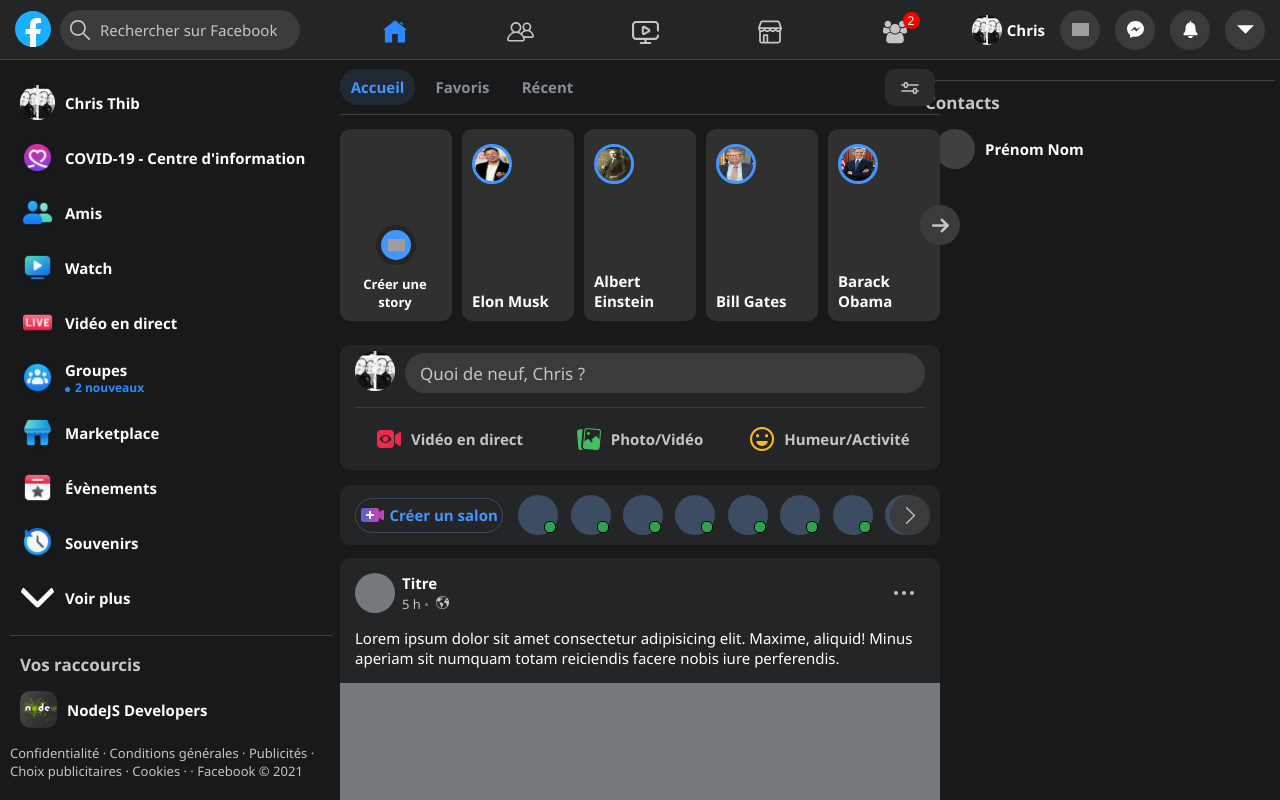
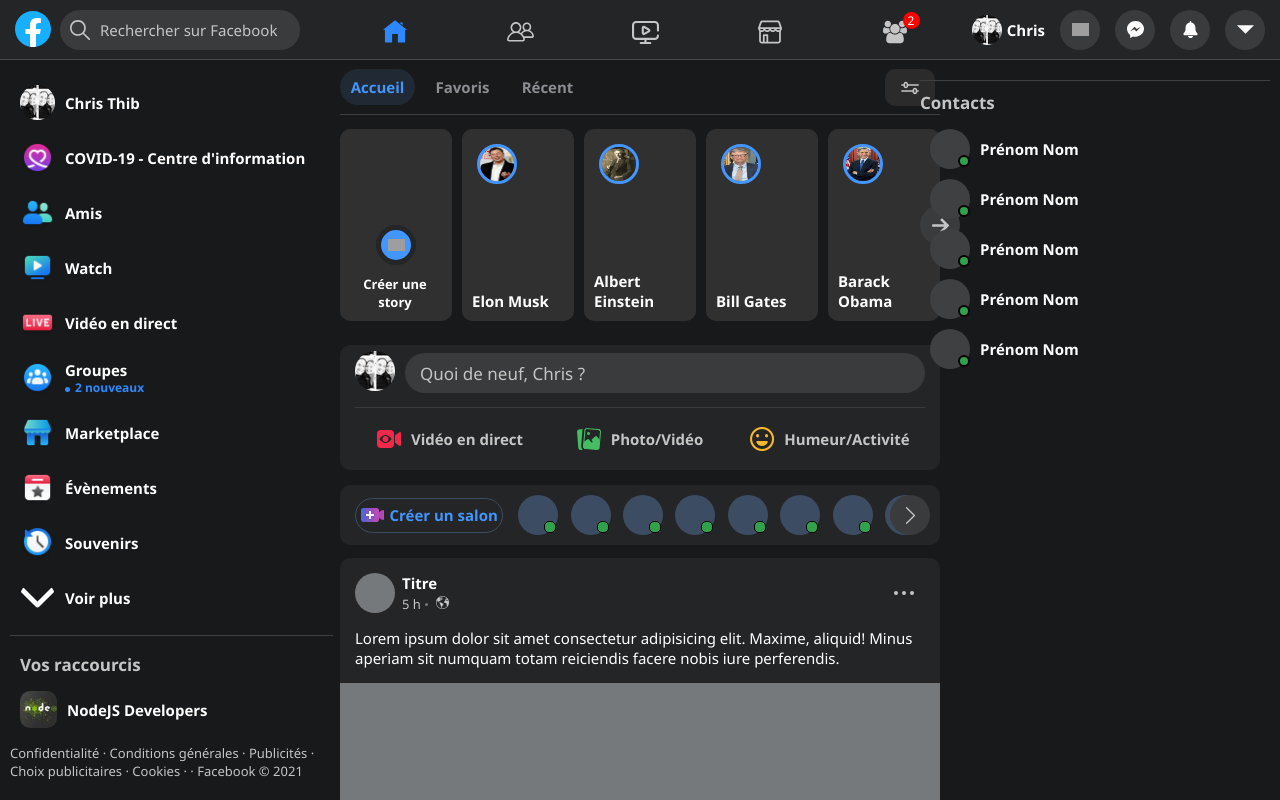
Before and after one commit to ThibertChristophe/Facebook-Clone, a React (Create React App) app in the folder facebook-clone/: page / in a window 1280 px wide. Shown: the top 800 px of the page. Built offline with nearby package versions, Linux system fonts and the light colour scheme; grey boxes are pictures that could not be loaded.

Commit message:
Contact ok

```diff
--- /dev/null
+++ b/facebook-clone/src/components/Contact.js
@@ -0,0 +1,19 @@
+import React from "react";
+
+const Contact = (props) => {
+  function isOnline() {
+    if (props.online !== undefined) {
+      return <div className="contact-online"></div>;
+    }
+  }
+
+  return (
+    <div className="contact">
+      <div className="contact-img"></div>
+      <div className="contact-name">{props.name}</div>
+      {isOnline()}
+    </div>
+  );
+};
+
+export default Contact;
--- a/facebook-clone/src/components/WidgetRight.js
+++ b/facebook-clone/src/components/WidgetRight.js
@@ -1,4 +1,5 @@
 import React from "react";
+import Contact from "./Contact";
 
 const WidgetRight = () => {
   return (
@@ -9,10 +10,11 @@
           <div className="widget-right-contact-btnList"></div>
         </div>
         <div className="widget-right-contact-list">
-          <div className="contact">
-            <div className="contact-img"></div>
-            <div className="contact-name">Prénom Nom</div>
-          </div>
+          <Contact name="Prénom Nom" online />
+          <Contact name="Prénom Nom" online />
+          <Contact name="Prénom Nom" online />
+          <Contact name="Prénom Nom" online />
+          <Contact name="Prénom Nom" online />
         </div>
       </div>
     </div>
--- /dev/null
+++ b/facebook-clone/src/styles/components/_contact.scss
@@ -0,0 +1,33 @@
+.contact {
+  height: 50px;
+  display: flex;
+  align-items: center;
+  border-radius: 10px;
+  cursor: pointer;
+  transition: all 0.1s ease-out;
+  padding: 0 10px;
+  position: relative;
+  &:hover {
+    background-color: rgba(182, 182, 182, 0.192);
+  }
+  .contact-name {
+    color: white;
+  }
+  .contact-img {
+    width: 40px;
+    height: 40px;
+    border-radius: 20px;
+    background-color: #3e4042;
+    margin-right: 10px;
+  }
+  .contact-online {
+    position: absolute;
+    width: 12px;
+    height: 12px;
+    background-color: #31a24c;
+    border-radius: 10px;
+    border: 2px solid black;
+    bottom: 7px;
+    left: 38px;
+  }
+}
--- a/facebook-clone/src/styles/components/_story.scss
+++ b/facebook-clone/src/styles/components/_story.scss
@@ -25,7 +25,7 @@
     width: 40px;
     height: 40px;
     top: 15px;
-    left: 10px;
+    left: 15px;
     border-radius: 20px;
     background-color: #454546;
     border: 3px solid #4395ff;
--- a/facebook-clone/src/styles/components/_widgetRight.scss
+++ b/facebook-clone/src/styles/components/_widgetRight.scss
@@ -1,13 +1,14 @@
 .widget-right {
+  position: fixed;
   height: 100vh;
   width: 350px;
-  margin-right: 5px;
+  margin-right: 10px;
   font-weight: 600;
   margin-top: 20px;
+  right: 0px;
   .widget-right-contact {
     border-top: 1px solid #3e4042;
     padding-top: 10px;
-
     .widget-right-contact-header {
       display: flex;
       flex-direction: column;
@@ -17,29 +18,5 @@
         font-size: 17px;
       }
     }
-    .widget-right-contact-list {
-      .contact {
-        height: 50px;
-        display: flex;
-        align-items: center;
-        border-radius: 10px;
-        cursor: pointer;
-        transition: all 0.1s ease-out;
-        padding: 0 10px;
-        &:hover {
-          background-color: rgba(182, 182, 182, 0.192);
-        }
-        .contact-img {
-          width: 40px;
-          height: 40px;
-          border-radius: 20px;
-          background-color: #3e4042;
-          margin-right: 10px;
-        }
-        .contact-name {
-          color: white;
-        }
-      }
-    }
   }
 }
--- a/facebook-clone/src/styles/index.scss
+++ b/facebook-clone/src/styles/index.scss
@@ -25,3 +25,4 @@
 @import "./components/saloons";
 @import "./components/raccourcis";
 @import "./components/posts";
+@import "./components/contact";
```
